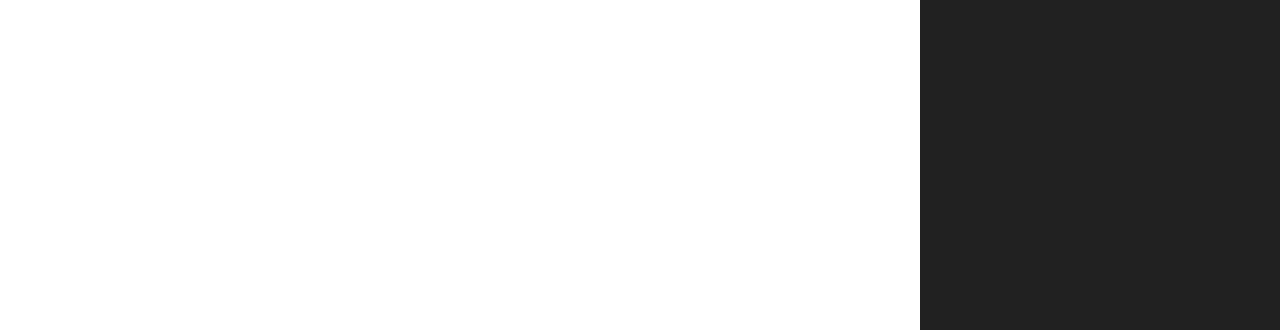
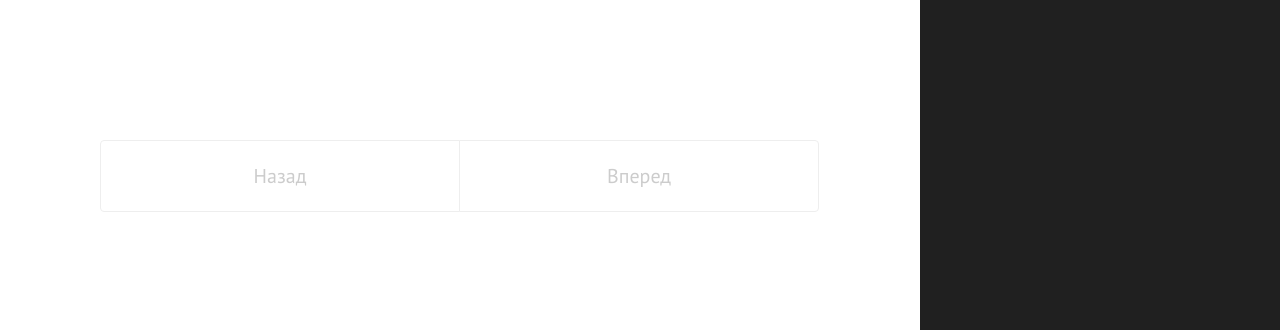
Before and after one commit to Erniess/about_me, a Jekyll site: the page built from index.html, in a window 1280 px wide. Shown: the top 330 px of the page. Built offline with Jekyll 4.4.1, drawn with Linux system fonts in a browser that asks for light colours.

Commit message:
Update index.html

```diff
--- a/index.html
+++ b/index.html
@@ -5,7 +5,6 @@ title: Записная книжка
 
 <div class="posts">
   {% for post in paginator.posts %}
-    {% if post.layout == "post" %}
         <div class="post">
           <h1 class="post-title">
             <a href="{{ site.baseurl }}{{ post.url }}">
@@ -17,6 +16,22 @@ title: Записная книжка
 
           {{ post.content }}
         </div>
-    {% endif %}
   {% endfor %}
 </div>
+
+<div class="pagination">
+      {% if paginator.next_page %}
+        <a class="pagination-item older" href="{{ site.baseurl }}/page{{paginator.next_page}}">Назад</a>
+      {% else %}
+        <span class="pagination-item older">Назад</span>
+      {% endif %}
+      {% if paginator.previous_page %}
+        {% if paginator.page == 2 %}
+          <a class="pagination-item newer" href="{{ site.baseurl }}">Вперед</a>
+        {% else %}
+          <a class="pagination-item newer" href="{{ site.baseurl }}/page{{paginator.previous_page}}">Вперед</a>
+        {% endif %}
+      {% else %}
+        <span class="pagination-item newer">Вперед</span>
+      {% endif %}
+    </div>
```
